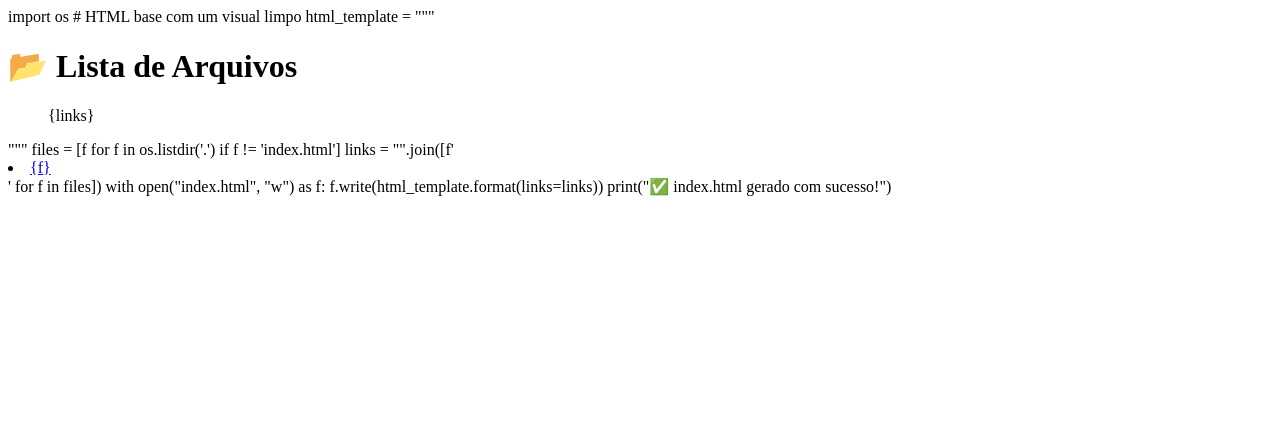
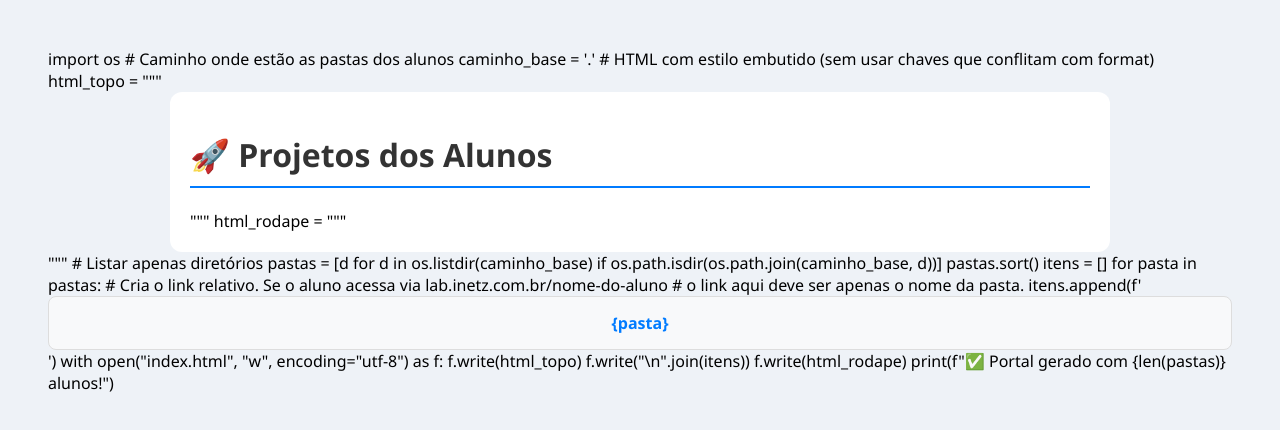
Before and after one commit to adrianorosa02-seducsp/cadalu, a plain HTML site: page index.html in a window 1280 px wide. Drawn offline with Linux system fonts and the light colour scheme.

Commit message:
atualizado index.html

```diff
--- a/index.html
+++ b/index.html
@@ -1,32 +1,50 @@
 import os
 
-# HTML base com um visual limpo
-html_template = """
-<!DOCTYPE html>
-<html>
+# Caminho onde estão as pastas dos alunos
+caminho_base = '.'
+
+# HTML com estilo embutido (sem usar chaves que conflitam com format)
+html_topo = """<!DOCTYPE html>
+<html lang="pt-br">
 <head>
-    <title>Arquivos do Projeto</title>
+    <meta charset="UTF-8">
+    <title>Portal de Projetos - Alunos</title>
     <style>
-        body {{ font-family: sans-serif; padding: 20px; background: #f4f4f4; }}
-        ul {{ list-style: none; padding: 0; }}
-        li {{ background: white; margin: 5px 0; padding: 10px; border-radius: 4px; box-shadow: 0 1px 3px rgba(0,0,0,0.1); }}
-        a {{ text-decoration: none; color: #007bff; font-weight: bold; }}
-        a:hover {{ color: #0056b3; }}
+        body { font-family: 'Segoe UI', Tahoma, Geneva, Verdana, sans-serif; background: #eef2f7; padding: 40px; }
+        .container { max-width: 900px; margin: auto; background: white; padding: 20px; border-radius: 12px; shadow: 0 4px 6px rgba(0,0,0,0.1); }
+        h1 { color: #333; border-bottom: 2px solid #007bff; padding-bottom: 10px; }
+        .grid { display: grid; grid-template-columns: repeat(auto-fill, minmax(200px, 1fr)); gap: 15px; margin-top: 20px; }
+        .card { background: #f8f9fa; padding: 15px; border: 1px solid #ddd; border-radius: 8px; text-align: center; transition: 0.3s; }
+        .card:hover { transform: translateY(-3px); box-shadow: 0 4px 12px rgba(0,0,0,0.1); border-color: #007bff; }
+        a { text-decoration: none; color: #007bff; font-weight: bold; word-break: break-all; }
     </style>
 </head>
 <body>
-    <h1>📂 Lista de Arquivos</h1>
-    <ul>
-        {links}
-    </ul>
+    <div class="container">
+        <h1>🚀 Projetos dos Alunos</h1>
+        <div class="grid">
+"""
+
+html_rodape = """
+        </div>
+    </div>
 </body>
 </html>
 """
 
-files = [f for f in os.listdir('.') if f != 'index.html']
-links = "".join([f'<li><a href="{f}">{f}</a></li>' for f in files])
+# Listar apenas diretórios
+pastas = [d for d in os.listdir(caminho_base) if os.path.isdir(os.path.join(caminho_base, d))]
+pastas.sort()
 
-with open("index.html", "w") as f:
-    f.write(html_template.format(links=links))
+itens = []
+for pasta in pastas:
+    # Cria o link relativo. Se o aluno acessa via lab.inetz.com.br/nome-do-aluno
+    # o link aqui deve ser apenas o nome da pasta.
+    itens.append(f'<div class="card"><a href="{pasta}/">{pasta}</a></div>')
 
-print("✅ index.html gerado com sucesso!")
+with open("index.html", "w", encoding="utf-8") as f:
+    f.write(html_topo)
+    f.write("\n".join(itens))
+    f.write(html_rodape)
+
+print(f"✅ Portal gerado com {len(pastas)} alunos!")
```
